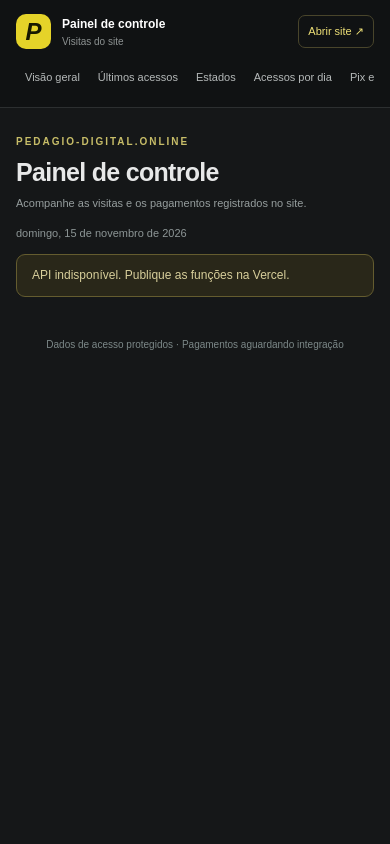
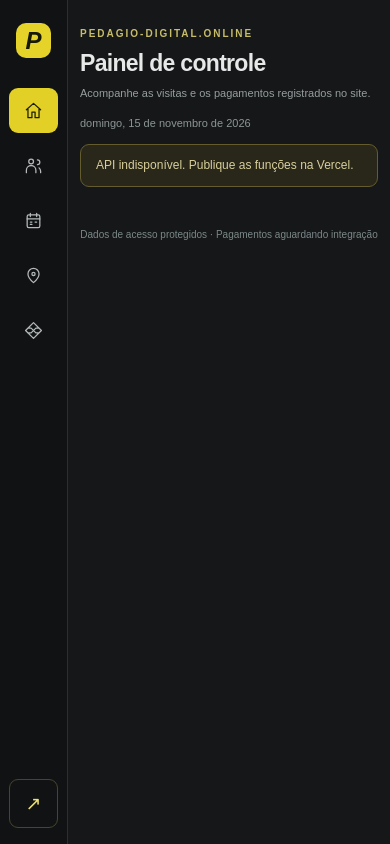
Before and after one commit to consultaportal3-ctrl/PEDAGIO-, a plain HTML site: page painel.html in a window 390 px wide. Drawn offline with Linux system fonts and the light colour scheme; no server answers.

Commit message:
Restaura menu lateral do painel mantendo cores atuais

```diff
--- a/painel.css
+++ b/painel.css
@@ -1,18 +1,22 @@
 *{box-sizing:border-box}
 :root{font-family:Arial,Helvetica,sans-serif;color:#e7e8e8;background:#151718;color-scheme:dark}
 html{scroll-behavior:smooth;scroll-padding-top:24px}
-body{margin:0;min-height:100svh}
+body{display:grid;grid-template-columns:240px minmax(0,1fr);align-items:start;margin:0;min-height:100svh}
 [hidden]{display:none!important}
-.sidebar{display:flex;align-items:center;gap:30px;padding:17px max(28px,calc((100vw - 1480px)/2));background:#101213;border-bottom:1px solid #2c2f30}
+.sidebar{position:sticky;top:0;display:flex;flex-direction:column;align-items:stretch;gap:34px;height:100svh;overflow-y:auto;padding:32px 16px 22px;background:#101213;border-right:1px solid #2c2f30}
 .brand{display:flex;align-items:center;gap:11px;color:#fff;text-decoration:none;font-size:14px;font-weight:700;white-space:nowrap}
 .brand-mark{display:grid;place-items:center;width:35px;height:35px;border-radius:10px;background:#e5d329;color:#171800;font-size:24px;font-style:italic}
-.brand small{display:block;margin-top:5px;color:#8d9292;font-size:10px;font-weight:400}
-nav{display:flex;align-items:center;gap:5px}
-nav a,.site-link{padding:10px 12px;border-radius:7px;color:#b5b9b9;text-decoration:none;font-size:12px;white-space:nowrap}
+.brand{padding:5px 8px}
+.brand small{display:block;margin-top:7px;color:#8d9292;font-size:8px;font-weight:700;letter-spacing:1.4px}
+.menu-label{margin:0 12px 14px;color:#7f8989;font-size:9px;font-weight:700;letter-spacing:1.6px}
+nav{display:flex;flex-direction:column;align-items:stretch;gap:8px}
+nav a,.site-link{display:flex;align-items:center;gap:13px;min-height:43px;padding:12px 14px;border-radius:9px;color:#b5b9b9;text-decoration:none;font-size:12px;white-space:nowrap}
+nav a svg{width:17px;height:17px;flex-shrink:0;fill:none;stroke:currentColor;stroke-width:1.6;stroke-linecap:round;stroke-linejoin:round}
+nav a.active{background:#e2d027;color:#1d2000;font-weight:700}
 nav a:hover,nav a:focus-visible{background:#282b24;color:#f1e17a}
-.site-link{margin-left:auto;border:1px solid #49452b;color:#eddf76}
-.sidebar-note{display:none}
-main{width:100%;max-width:1480px;margin:0 auto;padding:30px 28px 25px}
+.site-link{justify-content:space-between;margin-top:auto;border:1px solid #49452b;color:#eddf76}
+.sidebar-note{margin:0;padding:0 10px;color:#7f8989;font-size:10px;line-height:1.8}
+main{min-width:0;width:100%;max-width:1480px;margin:0 auto;padding:30px 28px 25px}
 .page-header{display:flex;justify-content:space-between;align-items:flex-start;gap:24px;margin-bottom:15px}
 .eyebrow{font-size:10px;letter-spacing:2px;color:#c7bd68;font-weight:700}
 h1{margin:9px 0 8px;font-size:27px;letter-spacing:-.7px}
@@ -86,21 +90,25 @@ footer{padding:22px 0 0;text-align:center;font-size:10px;color:#7c8888}
 #login-form{margin-top:20px}
 #login-form input{min-width:220px}
 @media(max-width:1100px){
-  .sidebar{gap:14px;padding:15px 22px;flex-wrap:wrap}
-  nav{gap:0}
-  nav a{padding:9px;font-size:11px}
+  body{grid-template-columns:214px minmax(0,1fr)}
+  .sidebar{gap:30px;padding:28px 13px 20px}
+  nav{gap:8px}
+  nav a{padding:12px;font-size:12px}
   main{padding:24px 22px}
-  .metrics{gap:12px}
+  .metrics{grid-template-columns:repeat(2,minmax(0,1fr));gap:12px}
   .metrics article{padding:15px}
   #recent>.section-heading{align-items:flex-start;flex-wrap:wrap}
   .visit-actions{justify-content:flex-start}
 }
 @media(max-width:760px){
-  .sidebar{padding:14px 16px;gap:12px}
-  .brand{font-size:12px}
-  .site-link{font-size:11px;padding:9px}
-  nav{order:3;width:100%;overflow-x:auto}
-  nav a{padding:10px 9px}
+  body{grid-template-columns:68px minmax(0,1fr)}
+  .sidebar{padding:23px 9px 16px;gap:30px}
+  .brand{justify-content:center;padding:0}
+  .brand-copy,.menu-label,.nav-label,.sidebar-note{display:none}
+  .site-link{justify-content:center;padding:12px 0;font-size:19px}
+  nav{width:100%;gap:10px}
+  nav a{justify-content:center;padding:13px 0}
+  nav a svg{width:19px;height:19px}
   main{padding:23px 16px}
   .page-header{gap:14px;flex-wrap:wrap}
   .header-meta{justify-content:space-between;gap:16px;width:100%;padding:0;text-align:left}
@@ -127,5 +135,6 @@ footer{padding:22px 0 0;text-align:center;font-size:10px;color:#7c8888}
   th,td{padding-left:14px;padding-right:14px}
   #login-form input{min-width:0;width:100%}
 }
+@media(max-width:580px){.metrics{grid-template-columns:1fr}.page-header h1{font-size:23px}main{padding:23px 12px}.visit-actions{align-items:flex-start;flex-direction:column}.visit-summary{gap:20px}}
 @media(max-width:380px){.metrics{grid-template-columns:1fr}.metrics article{min-height:140px}.overview-heading{align-items:center}.metric-footer{font-size:10px}}
 @media(prefers-reduced-motion:reduce){html{scroll-behavior:auto}}
--- a/painel.html
+++ b/painel.html
@@ -5,14 +5,20 @@
   <meta name="viewport" content="width=device-width, initial-scale=1">
   <meta name="robots" content="noindex,nofollow">
   <title>Painel de visitas</title>
-  <link rel="stylesheet" href="./painel.css?v=5">
-  <script src="./painel.js?v=5" defer></script>
+  <link rel="stylesheet" href="./painel.css?v=6">
+  <script src="./painel.js?v=6" defer></script>
 </head>
 <body>
   <aside class="sidebar">
-    <a class="brand" href="./painel.html"><span class="brand-mark">P</span><span>Painel de controle<small>Visitas do site</small></span></a>
-    <nav aria-label="Navegação"><a href="#overview">Visão geral</a><a href="#recent">Últimos acessos</a><a href="#states">Estados</a><a href="#activity">Acessos por dia</a><a href="#payments">Pix e pagamentos</a></nav>
-    <a class="site-link" href="./index.html">Abrir site ↗</a>
+    <a class="brand" href="./painel.html" aria-label="Painel de controle"><span class="brand-mark">P</span><span class="brand-copy">Pedágio Digital<small>PAINEL DE CONTROLE</small></span></a>
+    <div class="menu-group"><p class="menu-label">MENU PRINCIPAL</p><nav aria-label="Navegação">
+      <a class="active" href="#overview" aria-current="location" aria-label="Visão geral" title="Visão geral"><svg viewBox="0 0 24 24" aria-hidden="true"><path d="m3 11 9-8 9 8M5 10v11h5v-7h4v7h5V10"/></svg><span class="nav-label">Visão geral</span></a>
+      <a href="#recent" aria-label="Lista de visitas" title="Lista de visitas"><svg viewBox="0 0 24 24" aria-hidden="true"><circle cx="9" cy="7" r="3"/><path d="M3 21v-3a6 6 0 0 1 12 0v3m2-16a3 3 0 0 1 0 6m2 4a6 6 0 0 1 2 4v2"/></svg><span class="nav-label">Visitas</span></a>
+      <a href="#activity" aria-label="Acessos por dia" title="Acessos por dia"><svg viewBox="0 0 24 24" aria-hidden="true"><rect x="4" y="5" width="16" height="16" rx="2"/><path d="M4 10h16M8 3v4m8-4v4M8 14h2m4 0h2m-8 3h2"/></svg><span class="nav-label">Acessos por dia</span></a>
+      <a href="#states" aria-label="Visitas por estado" title="Visitas por estado"><svg viewBox="0 0 24 24" aria-hidden="true"><path d="M19 10c0 5-7 11-7 11S5 15 5 10a7 7 0 1 1 14 0Z"/><circle cx="12" cy="10" r="2"/></svg><span class="nav-label">Estados</span></a>
+      <a href="#payments" aria-label="Pix e pagamentos" title="Pix e pagamentos"><svg viewBox="0 0 24 24" aria-hidden="true"><path d="m12 2 10 10-10 10L2 12Zm-7 7h4l6 6h4M5 15h4l6-6h4"/></svg><span class="nav-label">Pix e pagamentos</span></a>
+    </nav></div>
+    <a class="site-link" href="./index.html" aria-label="Abrir site" title="Abrir site"><span class="nav-label">Abrir site</span><span aria-hidden="true">↗</span></a>
     <p class="sidebar-note">Acessos protegidos por senha.<br>IPs disponíveis por até 7 dias.</p>
   </aside>
   <main>
--- a/painel.js
+++ b/painel.js
@@ -4,6 +4,17 @@
   const time = value => new Intl.DateTimeFormat('pt-BR', { timeZone: 'America/Sao_Paulo', timeStyle: 'medium' }).format(new Date(value));
   const date = value => new Intl.DateTimeFormat('pt-BR', { timeZone: 'America/Sao_Paulo', dateStyle: 'short' }).format(new Date(value));
   $('panel-date').textContent = new Intl.DateTimeFormat('pt-BR', { timeZone: 'America/Sao_Paulo', dateStyle: 'full' }).format(new Date());
+  function updateNavigation() {
+    const hash = window.location.hash || '#overview';
+    document.querySelectorAll('.sidebar nav a').forEach(link => {
+      const active = link.getAttribute('href') === hash;
+      link.classList.toggle('active', active);
+      if (active) link.setAttribute('aria-current', 'location');
+      else link.removeAttribute('aria-current');
+    });
+  }
+  window.addEventListener('hashchange', updateNavigation);
+  updateNavigation();
   let data = null;
   let busy = false;
   let loggedIn = false;
```
